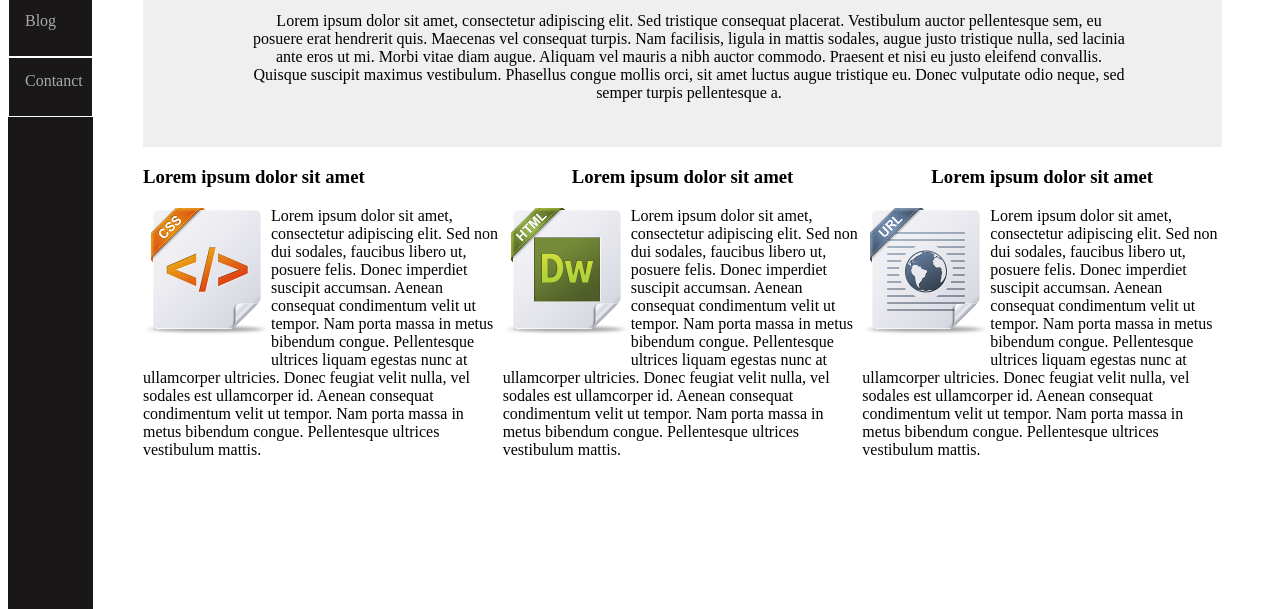
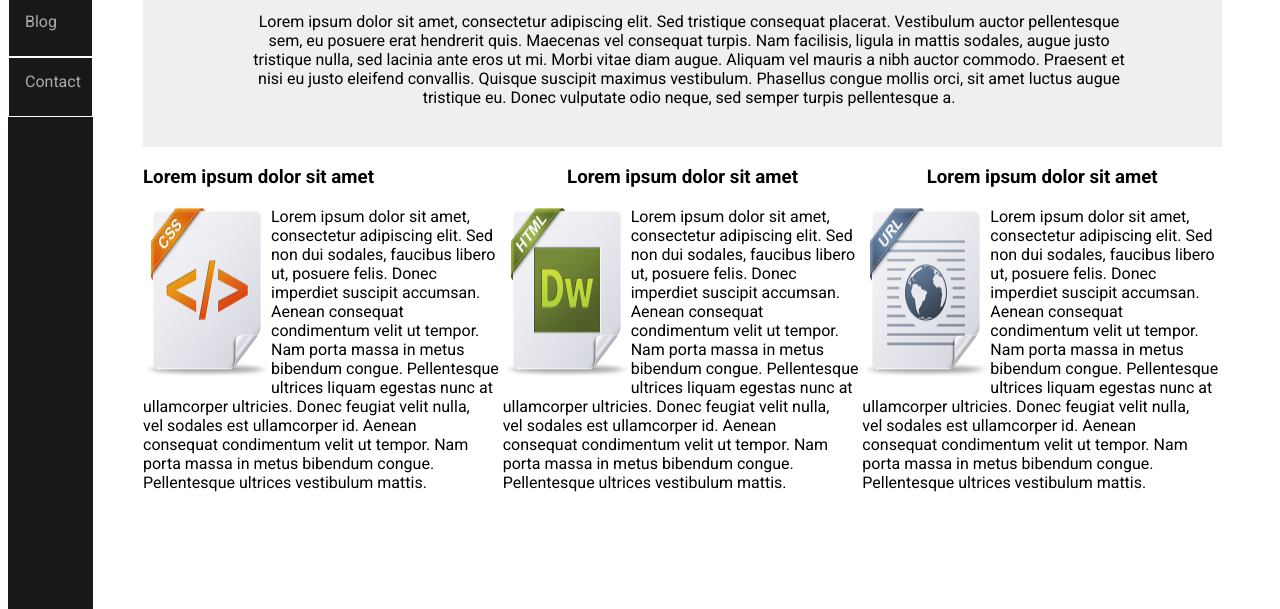
Before and after one commit to HAIHK/FontendTest, a plain HTML site: page index.html in a window 1280 px wide. Shown: the part 191-800 px from the top of the page. Drawn offline with Linux system fonts and the light colour scheme.

Commit message:
first commit

```diff
--- a/index.html
+++ b/index.html
@@ -4,6 +4,9 @@
     <meta charset="UTF-8">
     <meta http-equiv="X-UA-Compatible" content="IE=edge">
     <meta name="viewport" content="width=device-width, initial-scale=1.0">
+    <link rel="preconnect" href="https://fonts.googleapis.com">
+    <link rel="preconnect" href="https://fonts.gstatic.com" crossorigin>
+    <link href="https://fonts.googleapis.com/css2?family=Roboto:ital,wght@0,300;0,400;0,500;0,700;0,900;1,300;1,400;1,500;1,700;1,900&display=swap" rel="stylesheet">
     <link rel="stylesheet" href="main.css">
     <title>Frontend</title>
 </head>
@@ -15,7 +18,7 @@
                 <li class="item"><a href="" class="item_link">Sevices</a></li>
                 <li class="item"><a href="" class="item_link">News</a></li>
                 <li class="item"><a href="" class="item_link">Blog</a></li>
-                <li class="item"><a href="" class="item_link">Contanct</a></li>
+                <li class="item"><a href="" class="item_link">Contact</a></li>
             </ul>
         </div>
         <div class="Header_right">
--- a/main.css
+++ b/main.css
@@ -1,5 +1,6 @@
 html{
     width: 100%;
+    font-family: 'Roboto', sans-serif;
 }
 .Header{
     display: flex;
@@ -61,7 +62,7 @@ html{
 
 }
 .icon{
-    height: 128px;
+    height: 170px;
     width: 128px;
 
 }
```
